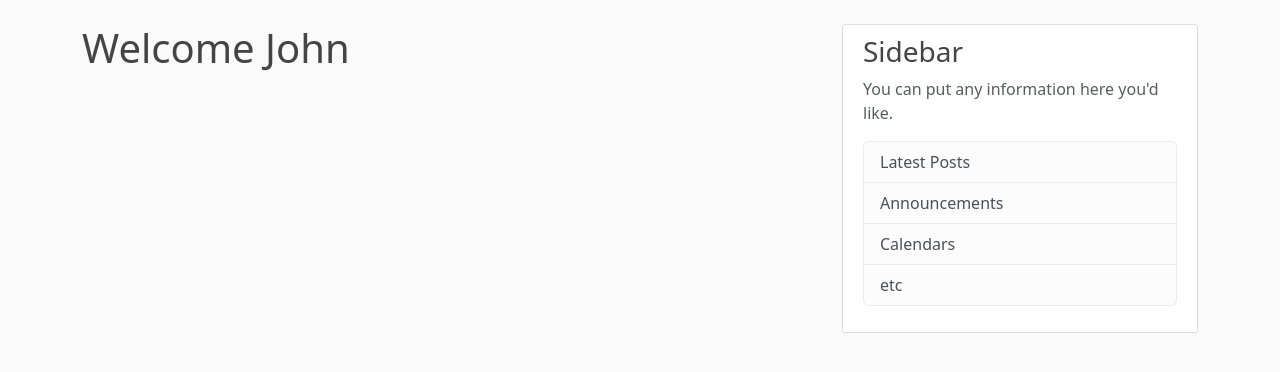
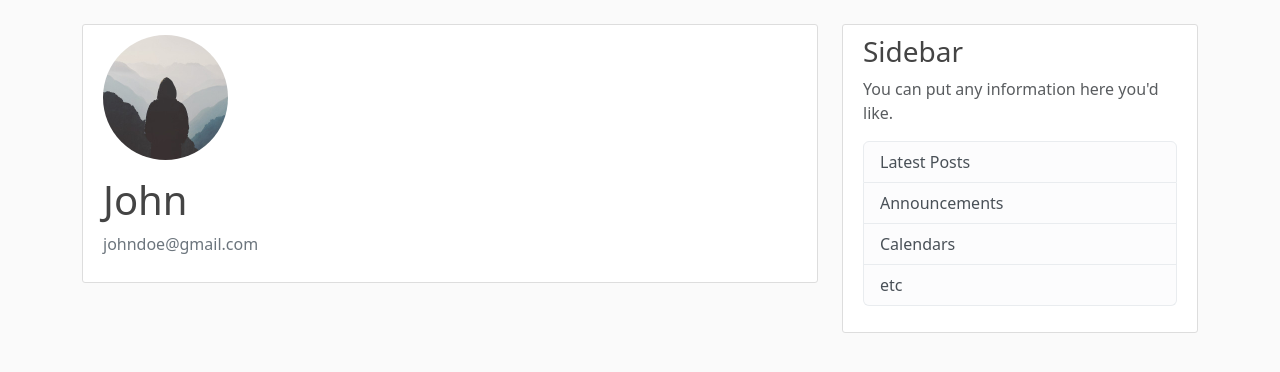
Before and after one commit to nimely111/Flask_Blog, a Flask app: page /account in a window 1280 px wide. Shown: the part 56-428 px from the top of the page. Run offline with Flask 3, Linux system fonts and the light colour scheme; a user stored in the database is signed in.

Commit message:
update the account route and account page

```diff
--- a/flaskblog/routes.py
+++ b/flaskblog/routes.py
@@ -85,4 +85,5 @@ def logout():
 @app.route("/account")
 @login_required
 def account():
-    return render_template('account.html', title="Account")
+    image_file = url_for('static', filename='profile_pics/' + current_user.image_file)
+    return render_template('account.html', title="Account", image_file=image_file)
--- a/flaskblog/templates/account.html
+++ b/flaskblog/templates/account.html
@@ -1,3 +1,15 @@
 {% extends "layout.html" %} {% block content %}
-<h1>Welcome {{ current_user.username }}</h1>
+<div class="content-section">
+  <div class="media">
+    <img
+      class="rounded-circle account-img"
+      src="{{ image_file}}"
+      alt="profile"
+    />
+    <div class="media-body">
+      <h2 class="account-heading">{{current_user.username}}</h2>
+      <p class="text-secondary">{{current_user.email}}</p>
+    </div>
+  </div>
+</div>
 {% endblock content %}
```
Also changed, not shown: flaskblog/forms.py (line endings or trailing spaces), flaskblog/static/profile_pics/default.jpg (added).
